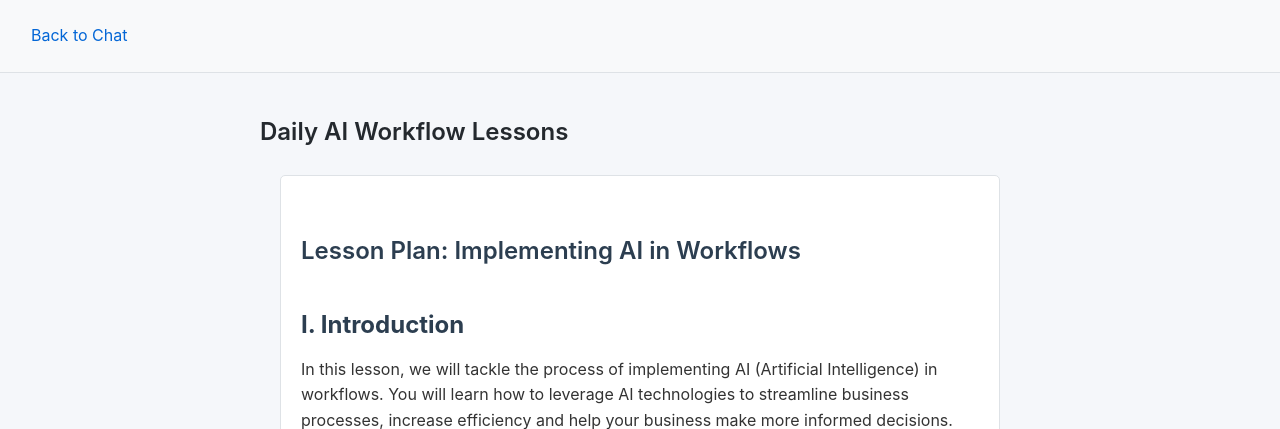
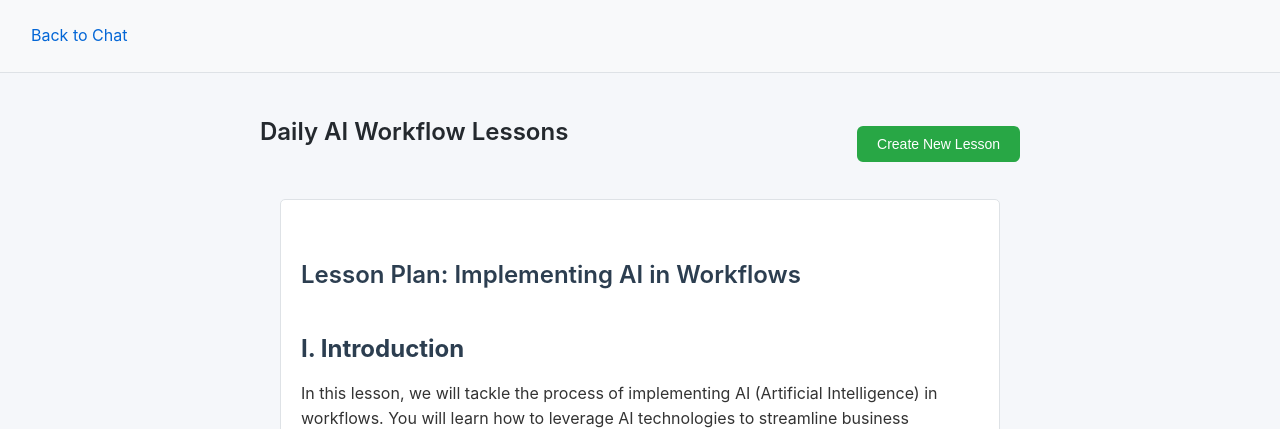
Before and after one commit to pauldevelopai/mediamap3, a Flask app: page /lessons-page in a window 1280 px wide. Shown: the top 429 px of the page. Run offline with Flask 3, Linux system fonts and the light colour scheme; a user stored in the database is signed in; data comes from the database, SQL or seed files in the repository; both versions use the stored data as it was after the commit.

Commit message:
workssofar

```diff
--- a/app.py
+++ b/app.py
@@ -405,6 +405,51 @@ def complete_lesson(lesson_id):
 def lessons_page():
     return render_template('lessons.html')
 
+@app.route('/lessons/create', methods=['POST'])
+@login_required
+def create_new_lesson():
+    try:
+        # Generate new lesson using OpenAI
+        response = client.chat.completions.create(
+            model="gpt-4",
+            messages=[
+                {"role": "system", "content": """You are an AI workflow expert creating a lesson plan.
+                Create a lesson about implementing AI in workflows. Include:
+                1. A clear title
+                2. The main lesson content with practical examples
+                3. An exercise for practice
+                4. Key takeaways
+                Format in markdown."""},
+                {"role": "user", "content": "Generate a new lesson about AI workflows"}
+            ]
+        )
+
+        lesson_content = response.choices[0].message.content
+
+        # Create new lesson
+        new_lesson = Lesson(
+            title=f"Lesson {Lesson.query.count() + 1}",
+            content=lesson_content,
+            order=Lesson.query.count() + 1
+        )
+        db.session.add(new_lesson)
+        db.session.commit()
+
+        return jsonify({
+            "success": True,
+            "lesson": {
+                "id": new_lesson.id,
+                "title": new_lesson.title,
+                "content": new_lesson.content
+            }
+        })
+
+    except Exception as e:
+        return jsonify({
+            "success": False,
+            "error": str(e)
+        }), 500
+
 # Create database tables
 with app.app_context():
     db.create_all()
--- a/static/style.css
+++ b/static/style.css
@@ -314,3 +314,31 @@ button:hover {
 .refresh-btn:hover {
     background-color: #218838;
 }
+
+.lessons-header {
+    display: flex;
+    justify-content: space-between;
+    align-items: center;
+    margin-bottom: 24px;
+}
+
+.create-lesson-btn {
+    background-color: #28a745;
+    color: white;
+    padding: 10px 20px;
+    border: none;
+    border-radius: 6px;
+    cursor: pointer;
+    font-size: 14px;
+    font-weight: 500;
+    transition: background-color 0.2s;
+}
+
+.create-lesson-btn:hover {
+    background-color: #218838;
+}
+
+.create-lesson-btn:disabled {
+    background-color: #6c757d;
+    cursor: not-allowed;
+}
--- a/templates/lessons.html
+++ b/templates/lessons.html
@@ -11,7 +11,13 @@
     </div>
 
     <div class="lessons-container">
-        <h1>Daily AI Workflow Lessons</h1>
+        <div class="lessons-header">
+            <h1>Daily AI Workflow Lessons</h1>
+            <button onclick="createNewLesson()" class="create-lesson-btn">
+                Create New Lesson
+            </button>
+        </div>
+
         <div class="lessons-tab" id="lessons-panel">
             <div id="current-lesson">
                 <div id="lesson-content"></div>
@@ -59,6 +65,27 @@
             .catch(error => console.error('Error completing lesson:', error));
         }
 
+        function createNewLesson() {
+            const createBtn = document.querySelector('.create-lesson-btn');
+            createBtn.disabled = true;
+            createBtn.textContent = 'Creating...';
+
+            fetch('/lessons/create', {
+                method: 'POST'
+            })
+            .then(response => response.json())
+            .then(data => {
+                if (data.success) {
+                    loadLesson();  // Load the newly created lesson
+                }
+            })
+            .catch(error => console.error('Error:', error))
+            .finally(() => {
+                createBtn.disabled = false;
+                createBtn.textContent = 'Create New Lesson';
+            });
+        }
+
         // Load lesson when page loads
         document.addEventListener('DOMContentLoaded', loadLesson);
     </script>
--- a/update_db.py
+++ b/update_db.py
@@ -7,7 +7,7 @@ print("Current database location:", app.config['SQLALCHEMY_DATABASE_URI'])
 with app.app_context():
     # This will add new tables while preserving existing ones
     db.create_all()
-    print("Database updated with new lesson tables and organization info table!")
+    print("Database updated with lesson tables!")
 
     # Verify the tables were created
     inspector = inspect(db.engine)
```
Also changed, not shown: instance/media_analysis.db.
